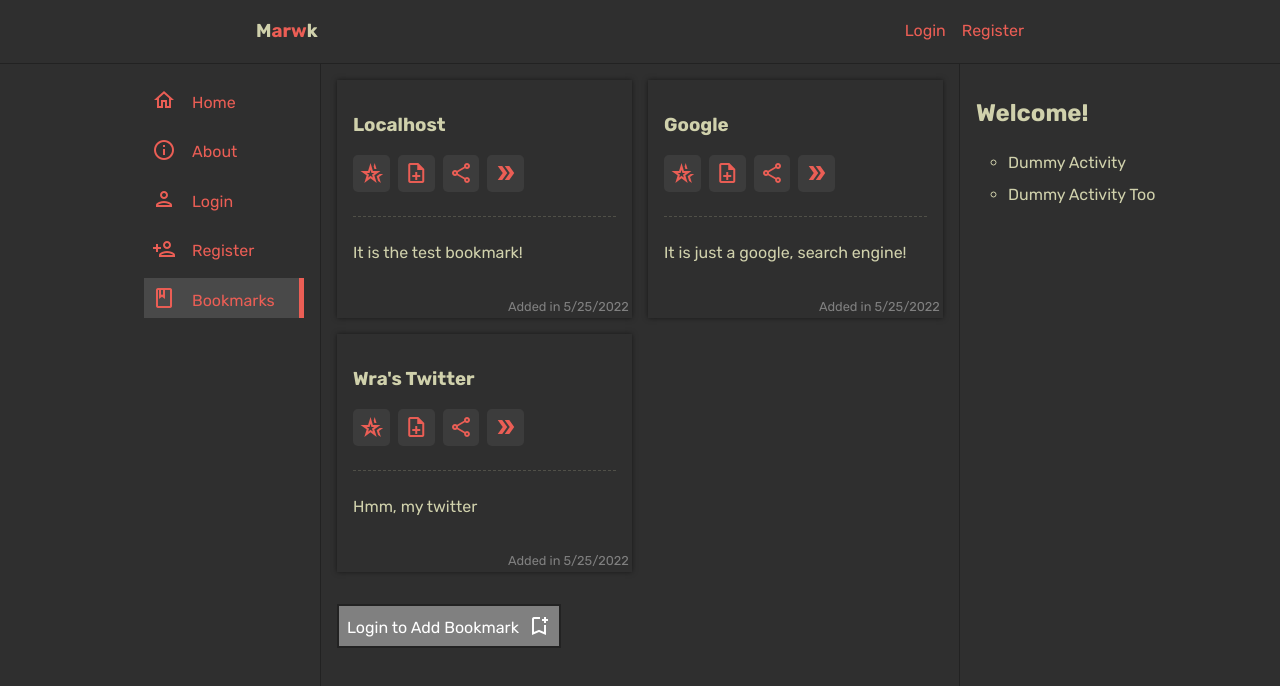
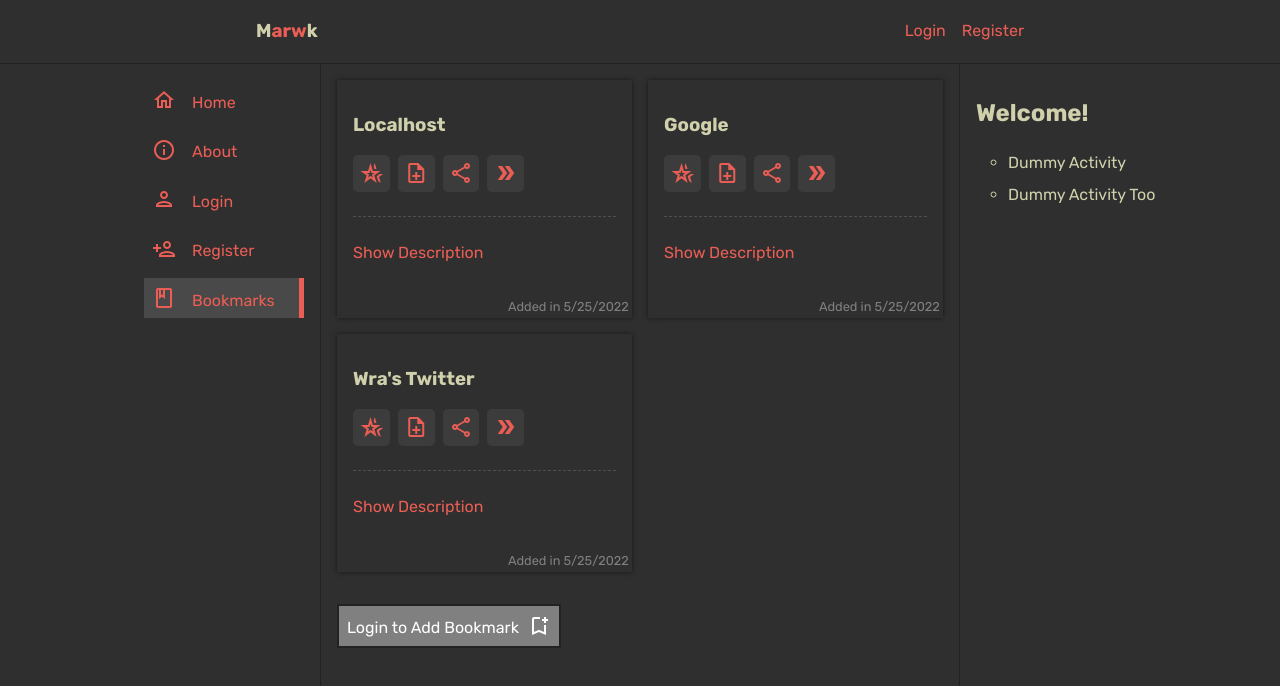
Before and after one commit to wralith/marwk, a Vue app: page /bookmarks in a window 1280 px wide. Shown: the top 686 px of the page. Built offline with nearby package versions, Linux system fonts and the light colour scheme; data requests are answered from the project's data file.

Commit message:
fix: hide initial bookmark descriptions

```diff
--- a/src/components/Bookmark/BookmarkUnit.vue
+++ b/src/components/Bookmark/BookmarkUnit.vue
@@ -4,6 +4,7 @@ const props = defineProps(['BookmarkData'])
 
 // Didn't like how it looks when hided, initially open for now
 const isFullDate = ref(true)
+const isShowDescription = ref(false)
 const bookmarkDate = new Date(props.BookmarkData.date)
 </script>
 
@@ -19,7 +20,10 @@ const bookmarkDate = new Date(props.BookmarkData.date)
       >
     </div>
     <hr />
-    <p>{{ props.BookmarkData.description }}</p>
+    <p v-auto-animate @click="isShowDescription = !isShowDescription">
+      <a v-if="!isShowDescription">Show Description</a>
+      <span v-else>{{ props.BookmarkData.description }}</span>
+    </p>
 
     <small class="date" @click="isFullDate = !isFullDate"
       ><a v-if="!isFullDate"> Show Date</a
```
